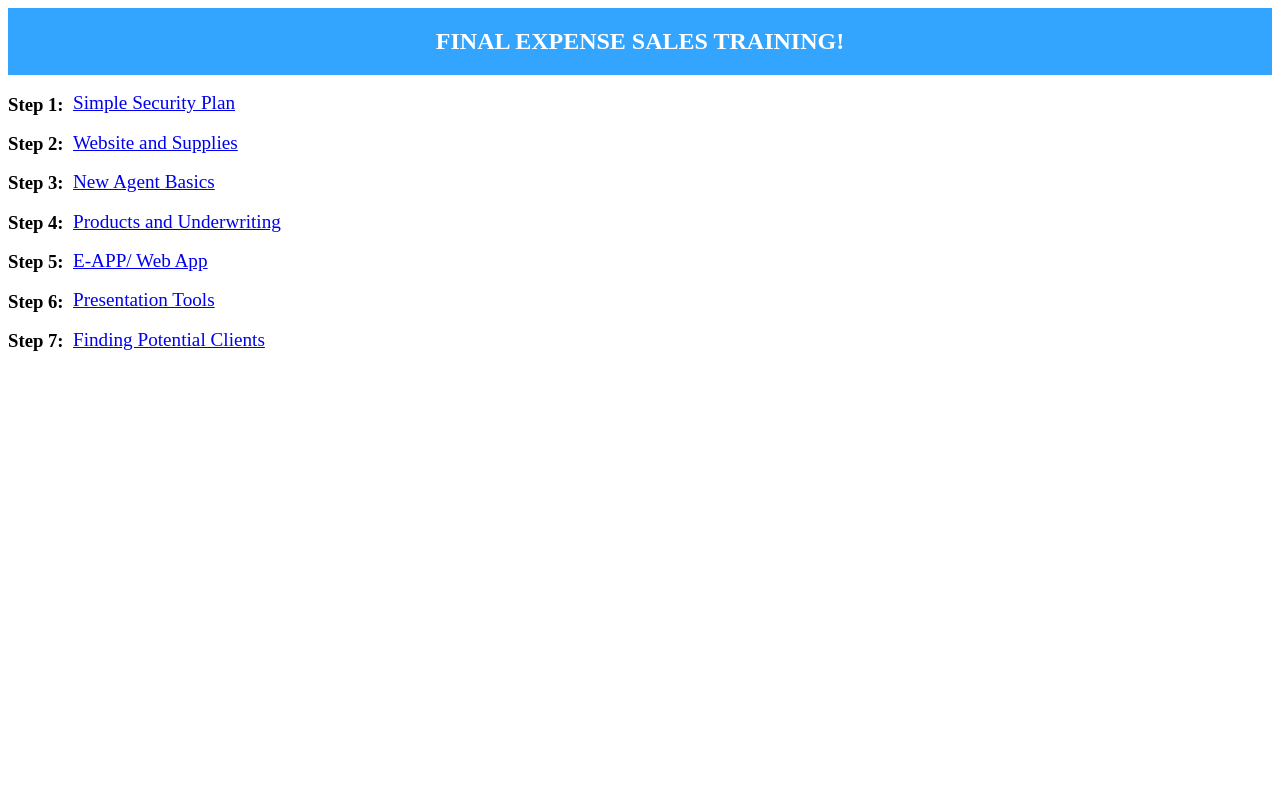
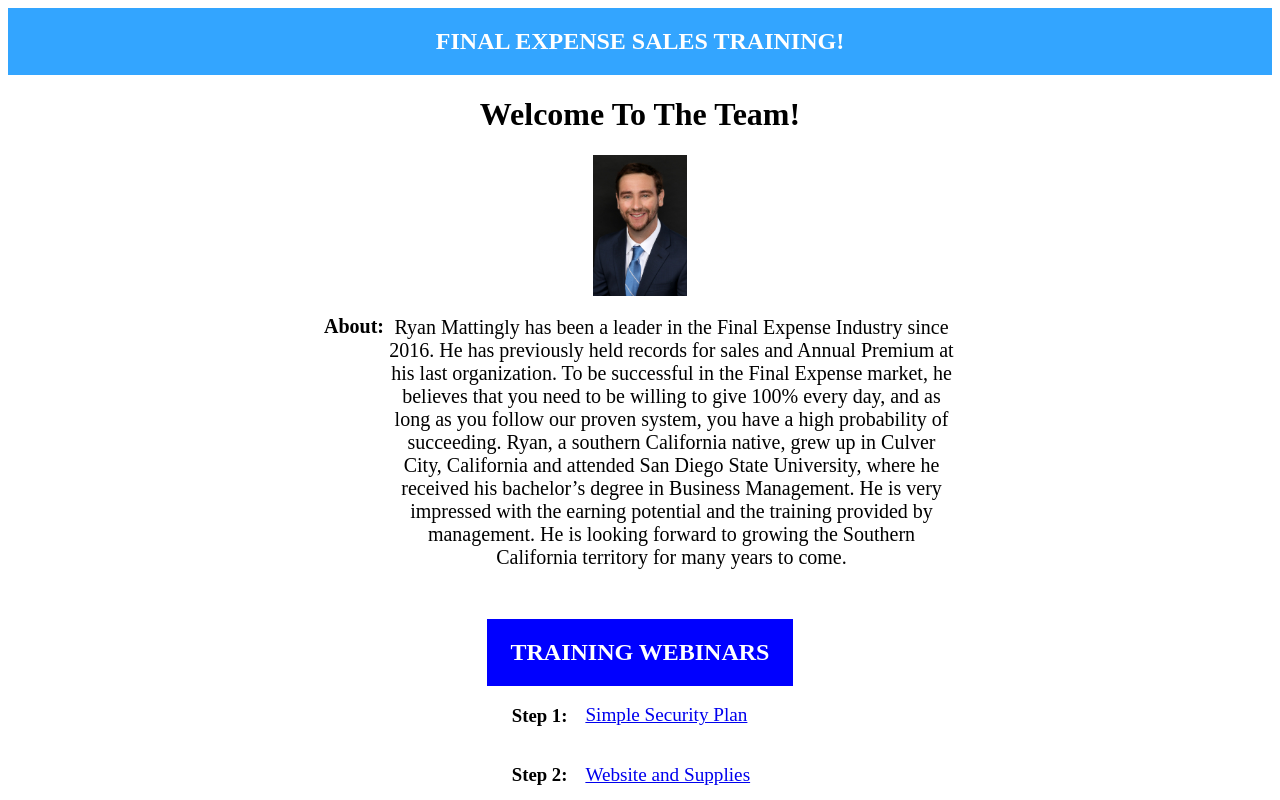
Before and after one commit to jmetz93/client-landing-page, a React app: page / in a window 1280 px wide. Shown: the top 800 px of the page. Built offline with nearby package versions, Linux system fonts and the light colour scheme; the HTML template or start-up script is replaced by a standard one.

Commit message:
Adding about section - Links lined in center

```diff
--- a/package.json
+++ b/package.json
@@ -40,6 +40,7 @@
     "babel-loader": "^8.0.5",
     "babel-preset-stage-0": "^6.24.1",
     "css-loader": "^2.1.1",
+    "file-loader": "^3.0.1",
     "style-loader": "^0.23.1",
     "webpack": "^4.29.6",
     "webpack-cli": "^3.3.0"
--- a/src/components/AboutMe.jsx
+++ b/src/components/AboutMe.jsx
@@ -0,0 +1,20 @@
+import React from 'react'
+
+// styled components
+import { Container, Bio, Row } from '../styled-components/AboutMeStyles'
+
+// image
+import picture from '../assets/images/image001.jpg'
+
+const AboutMe = () => (
+  <Container>
+    <h1>Welcome To The Team!</h1>
+    <img src={picture} style={{ height: '15%', width: '15%' }}></img>
+    <Row>
+      <div style={{ fontSize:'20px', fontWeight: 'bold', marginTop: '19px', marginRight: '3px' }}>About: </div>
+      <Bio>Ryan Mattingly has been a leader in the Final Expense Industry since 2016. He has previously held records for sales and Annual Premium at his last organization. To be successful in the Final Expense market, he believes that you need to be willing to give 100% every day, and as long as you follow our proven system, you have a high probability of succeeding. Ryan, a southern California native, grew up in Culver City, California and attended San Diego State University, where he received his bachelor’s degree in Business Management. He is very impressed with the earning potential and the training provided by management. He is looking forward to growing the Southern California territory for many years to come.</Bio>
+    </Row>
+  </Container>
+)
+
+export default AboutMe
--- a/src/components/App.jsx
+++ b/src/components/App.jsx
@@ -1,7 +1,7 @@
 import React from 'react'
 
 // Components
-// import AboutMe from './AboutMe'
+import AboutMe from './AboutMe'
 // import Contact from './Contact'
 // import Downloads from './Downloads'
 // import OrderLeads from './OrderLeads'
@@ -12,26 +12,21 @@ import TrainingVids from './TrainingVids'
 // Styled Components
 import { Header, Title, Container, Footer } from '../styled-components/AppStyles'
 
-// Config
-import { trainingVideos, inFieldVids } from '../config'
-
 
 export default class App extends React.Component {
   state = {}
 
-  componentDidMount = () => {
-
-  }
-
   render() {
+    console.log('hi')
     return (
       <div>
         <Header>
           <Title>FINAL EXPENSE SALES TRAINING!</Title>
         </Header>
         <Container>
+          <AboutMe></AboutMe>
           <TrainingVids></TrainingVids>
-        </ Container>
+        </Container>
 
       </div>
     )
--- a/src/components/TrainingVids.jsx
+++ b/src/components/TrainingVids.jsx
@@ -1,19 +1,24 @@
 import React from 'react'
 
 // styled components
-import { Container, Link } from '../styled-components/TrainingVidsStyles'
+import { Container, Heading, LinkContainer, Row, Link } from '../styled-components/TrainingVidsStyles'
 
 // config videos
 import { trainingVideos, inFieldVids } from '../config'
 
 const TrainingVids = () => (
   <Container>
+    <Heading><h2 style={{ color: 'white' }}>TRAINING WEBINARS</h2></Heading>
+    <LinkContainer>
       {trainingVideos.map((video) => {
         return(<React.Fragment key={video.key}>
+          <Row>
             <h3>{video.step}</h3>
             <Link href={video.link} target='_blank' rel='noopener'>{video.description}</ Link>
+          </Row>
         </React.Fragment>)
         })}
+    </LinkContainer>
   </Container>
 )
 
--- /dev/null
+++ b/src/styled-components/AboutMeStyles.jsx
@@ -0,0 +1,22 @@
+import styled from 'styled-components'
+
+export const Container = styled.div`
+  display: flex;
+  flex-direction: column;
+  align-items: center;
+  justify-content: center;
+  width: 50%;
+`
+
+export const Row = styled.div`
+  display: flex;
+  flex-direction: row;
+`
+
+export const Bio = styled.div`
+  display: flex;
+  justify-content: center;
+  text-align: center;
+  margin-top: 20px;
+  font-size: 20px;
+`
--- a/src/styled-components/AppStyles.jsx
+++ b/src/styled-components/AppStyles.jsx
@@ -15,7 +15,7 @@ export const Container = styled.div`
   display: flex;
   justify-content: center;
   flex-direction: column;
-  allign-items: center;
+  align-items: center;
 `
 
 export const Footer = styled.section``
--- a/src/styled-components/TrainingVidsStyles.jsx
+++ b/src/styled-components/TrainingVidsStyles.jsx
@@ -3,11 +3,32 @@ import styled from 'styled-components'
 export const Container = styled.div`
   display: flex;
   flex-direction: column;
+  justify-content: center;
+  align-items: center;
+`
+
+export const Heading = styled.div`
+  display: flex;
+  justify-content: center;
+  background-color: #0000ff;
+  margin-top: 50px;
+  width: 100%;
+`
+export const LinkContainer = styled.div`
+  display: flex;
+  justify-content: flex-start;
+  flex-direction: column;
+`
+
+export const Row = styled.div`
+  display: flex;
+  flex-direction: row;
+  margin-left: 25px;
 `
 
 export const Link = styled.a`
   color: 'black';
-  margin-left: 65px;
-  margin-top: -42px
+  margin-left: 18px;
+  margin-top: 18px;
   font-size: 1.2em;
 `
--- a/webpack.config.js
+++ b/webpack.config.js
@@ -37,6 +37,17 @@ module.exports = {
           },
         ],
       },
+      {
+        test: /\.(jpg|png|gif|svg|pdf|ico)$/,
+        use: [
+            {
+                loader: 'file-loader',
+                options: {
+                    name: '[path][name]-[hash:8].[ext]'
+                },
+            },
+        ]
+      }
     ],
   },
   resolve: {
```
Also changed, not shown: src/assets/images/image001.jpg (added), 3 other files (tests, documents, lock files or other folders). Lines whose indentation alone changed are shown as unchanged.
